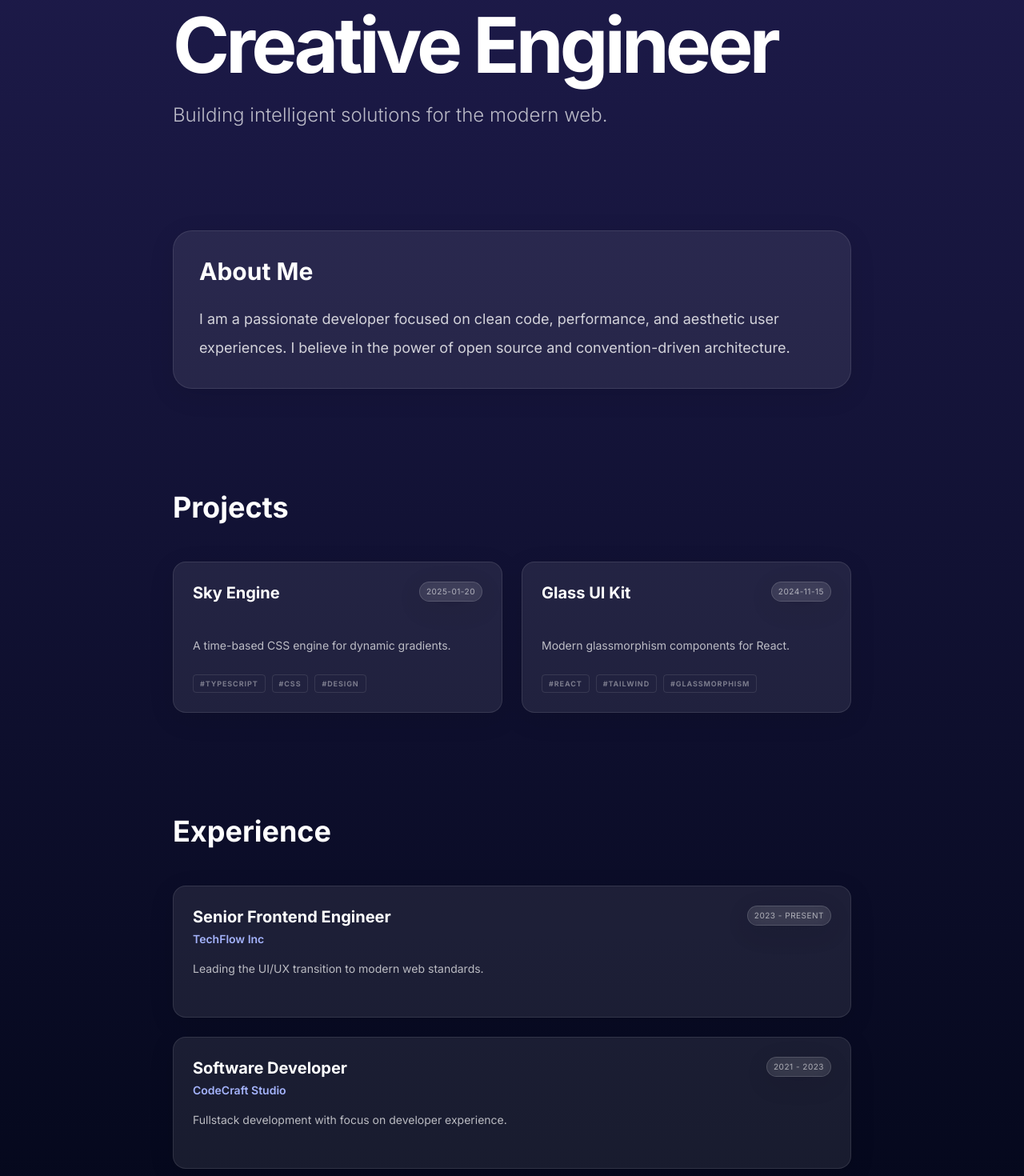
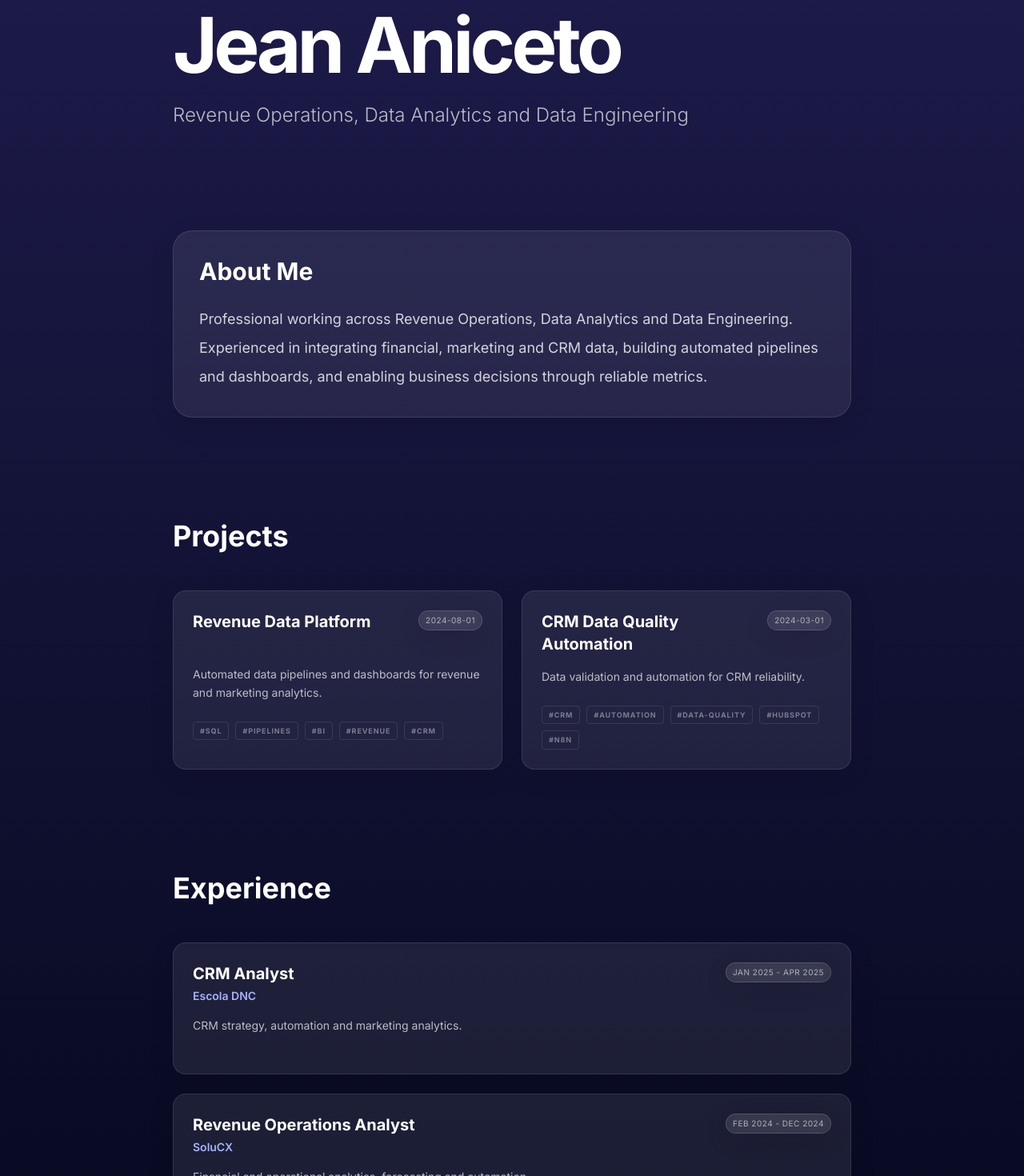
Before and after one commit to jeancsla/portfolio-page, a React (Vite) app: page / in a window 1280 px wide. Shown: the part 120-1590 px from the top of the page at 80% size. Built offline with nearby package versions, Linux system fonts and the light colour scheme.

Commit message:
fix homepage

```diff
--- a/constants.ts
+++ b/constants.ts
@@ -1,78 +1,117 @@
-
-import { Translation, Entry } from './types';
+import { Translation, Entry } from "./types";
 
 export const TRANSLATIONS: Translation = {
-  'nav.about': { en: 'About', pt: 'Sobre' },
-  'nav.projects': { en: 'Projects', pt: 'Projetos' },
-  'nav.experience': { en: 'Experience', pt: 'Experiência' },
-  'hero.title': { en: 'Creative Engineer', pt: 'Engenheiro Criativo' },
-  'hero.subtitle': { en: 'Building intelligent solutions for the modern web.', pt: 'Construindo soluções inteligentes para a web moderna.' },
-  'about.title': { en: 'About Me', pt: 'Sobre Mim' },
-  'about.text': {
-    en: 'I am a passionate developer focused on clean code, performance, and aesthetic user experiences. I believe in the power of open source and convention-driven architecture.',
-    pt: 'Sou um desenvolvedor apaixonado, focado em código limpo, performance e experiências de usuário estéticas. Acredito no poder do código aberto e na arquitetura baseada em convenções.'
+  "nav.about": { en: "About", pt: "Sobre" },
+  "nav.projects": { en: "Projects", pt: "Projetos" },
+  "nav.experience": { en: "Experience", pt: "Experiência" },
+
+  "hero.title": {
+    en: "Jean Aniceto",
+    pt: "Jean Aniceto",
   },
-  'github.loading': { en: 'Fetching README...', pt: 'Buscando README...' },
-  'github.error': { en: 'Failed to load README', pt: 'Falha ao carregar README' },
-  'github.view': { en: 'View on GitHub', pt: 'Ver no GitHub' },
+  "hero.subtitle": {
+    en: "Revenue Operations, Data Analytics and Data Engineering",
+    pt: "Revenue Operations, Análise de Dados e Engenharia de Dados",
+  },
+
+  "about.title": { en: "About Me", pt: "Sobre Mim" },
+  "about.text": {
+    en: "Professional working across Revenue Operations, Data Analytics and Data Engineering. Experienced in integrating financial, marketing and CRM data, building automated pipelines and dashboards, and enabling business decisions through reliable metrics.",
+    pt: "Profissional atuando entre Revenue Operations, Análise de Dados e Engenharia de Dados. Experiência na integração de dados financeiros, de marketing e CRM, construção de pipelines automatizados e dashboards, e suporte à tomada de decisão por meio de métricas confiáveis.",
+  },
+
+  "github.loading": { en: "Fetching README...", pt: "Buscando README..." },
+  "github.error": {
+    en: "Failed to load README",
+    pt: "Falha ao carregar README",
+  },
+  "github.view": { en: "View on GitHub", pt: "Ver no GitHub" },
 };
 
 export const PORTFOLIO_ENTRIES: Entry[] = [
   {
-    id: 'p1',
-    type: 'project',
-    titleKey: 'Sky Engine',
-    descriptionKey: 'A time-based CSS engine for dynamic gradients.',
-    date: '2025-01-20',
-    tags: ['typescript', 'css', 'design'],
-    github: 'username/sky-engine',
+    id: "p1",
+    type: "project",
+    titleKey: "Revenue Data Platform",
+    descriptionKey:
+      "Automated data pipelines and dashboards for revenue and marketing analytics.",
+    date: "2024-08-01",
+    tags: ["sql", "pipelines", "bi", "revenue", "crm"],
+    github: "jeancsla/revenue-data-platform",
     showReadme: true,
     fullContent: [
-      { type: 'heading', text: 'Architecture & Concept' },
-      { type: 'paragraph', text: 'Sky Engine uses a procedural generation approach to calculate sun and moon positions based on the user\'s local latitude and longitude (simulated via local hour for simplicity). The core logic resides in a lightweight hook that interpolates HEX color values.' },
-      { type: 'image', url: 'https://images.unsplash.com/photo-1475113548554-5a36f1f523d6?auto=format&fit=crop&q=80&w=1000', alt: 'Sunrise visualization', text: 'Conceptual gradient flow for early morning transitions.' },
-      { type: 'heading', text: 'Key Implementation Details' },
-      { type: 'list', items: [
-        'Hone-in color interpolation for 24 distinct hours',
-        'Minimal performance footprint (< 2kb gzipped)',
-        'Built-in accessibility check for contrast ratios',
-        'React and Vanilla JS compatible'
-      ]},
-      { type: 'link', text: 'Documentation & Examples', url: 'https://example.com/docs' }
-    ]
+      { type: "heading", text: "Project Overview" },
+      {
+        type: "paragraph",
+        text: "Design and implementation of automated pipelines integrating CRM, billing and marketing data into analytical datasets for revenue forecasting, CAC, LTV and churn analysis.",
+      },
+      {
+        type: "list",
+        items: [
+          "ETL automation with n8n and SQL",
+          "Unified financial and CRM data model",
+          "Executive dashboards and KPIs",
+          "Focus on data reliability and reproducibility",
+        ],
+      },
+    ],
   },
+
   {
-    id: 'p2',
-    type: 'project',
-    titleKey: 'Glass UI Kit',
-    descriptionKey: 'Modern glassmorphism components for React.',
-    date: '2024-11-15',
-    tags: ['react', 'tailwind', 'glassmorphism'],
-    github: 'username/glass-ui',
+    id: "p2",
+    type: "project",
+    titleKey: "CRM Data Quality Automation",
+    descriptionKey: "Data validation and automation for CRM reliability.",
+    date: "2024-03-01",
+    tags: ["crm", "automation", "data-quality", "hubspot", "n8n"],
+    github: "jeancsla/crm-data-quality",
     showReadme: false,
     fullContent: [
-      { type: 'heading', text: 'The Visual Philosophy' },
-      { type: 'paragraph', text: 'The Glass UI Kit focuses on "Soft Glass" effects—low opacity, high blur, and subtle inner borders. It solves the common readability issue by automatically adjusting text color contrast against high-saturation backgrounds.' },
-      { type: 'image', url: 'https://images.unsplash.com/photo-1618005182384-a83a8bd57fbe?auto=format&fit=crop&q=80&w=1000', alt: 'Glass components', text: 'Preview of buttons, cards, and modal components in light and dark modes.' },
-      { type: 'paragraph', text: 'Each component is built with Tailwind CSS and Framer Motion for micro-interactions that feel premium and tactile.' }
-    ]
+      { type: "heading", text: "Automation Strategy" },
+      {
+        type: "paragraph",
+        text: "Implementation of automated rules and workflows to improve CRM data consistency and analytical trustworthiness.",
+      },
+      {
+        type: "list",
+        items: [
+          "Field validation and normalization",
+          "Automated revenue projections",
+          "Reduction of manual operational effort",
+          "Improved analytical accuracy",
+        ],
+      },
+    ],
   },
+
   {
-    id: 'e1',
-    type: 'experience',
-    titleKey: 'Senior Frontend Engineer',
-    descriptionKey: 'Leading the UI/UX transition to modern web standards.',
-    date: '2023 - Present',
-    company: 'TechFlow Inc',
-    role: 'Senior Developer'
+    id: "e1",
+    type: "experience",
+    titleKey: "CRM Analyst",
+    descriptionKey: "CRM strategy, automation and marketing analytics.",
+    date: "Jan 2025 - Apr 2025",
+    company: "Escola DNC",
+    role: "CRM Analyst",
   },
+
   {
-    id: 'e2',
-    type: 'experience',
-    titleKey: 'Software Developer',
-    descriptionKey: 'Fullstack development with focus on developer experience.',
-    date: '2021 - 2023',
-    company: 'CodeCraft Studio',
-    role: 'Fullstack Developer'
-  }
+    id: "e2",
+    type: "experience",
+    titleKey: "Revenue Operations Analyst",
+    descriptionKey:
+      "Financial and operational analytics, forecasting and automation.",
+    date: "Feb 2024 - Dec 2024",
+    company: "SoluCX",
+    role: "Revenue Operations",
+  },
+
+  {
+    id: "e3",
+    type: "experience",
+    titleKey: "Financial Analyst",
+    descriptionKey: "Automated reporting and KPI analysis.",
+    date: "Oct 2022 - Feb 2024",
+    company: "Remote",
+    role: "Financial Analyst",
+  },
 ];
```
Also changed, not shown: 1 other file (tests, documents, lock files or other folders).
